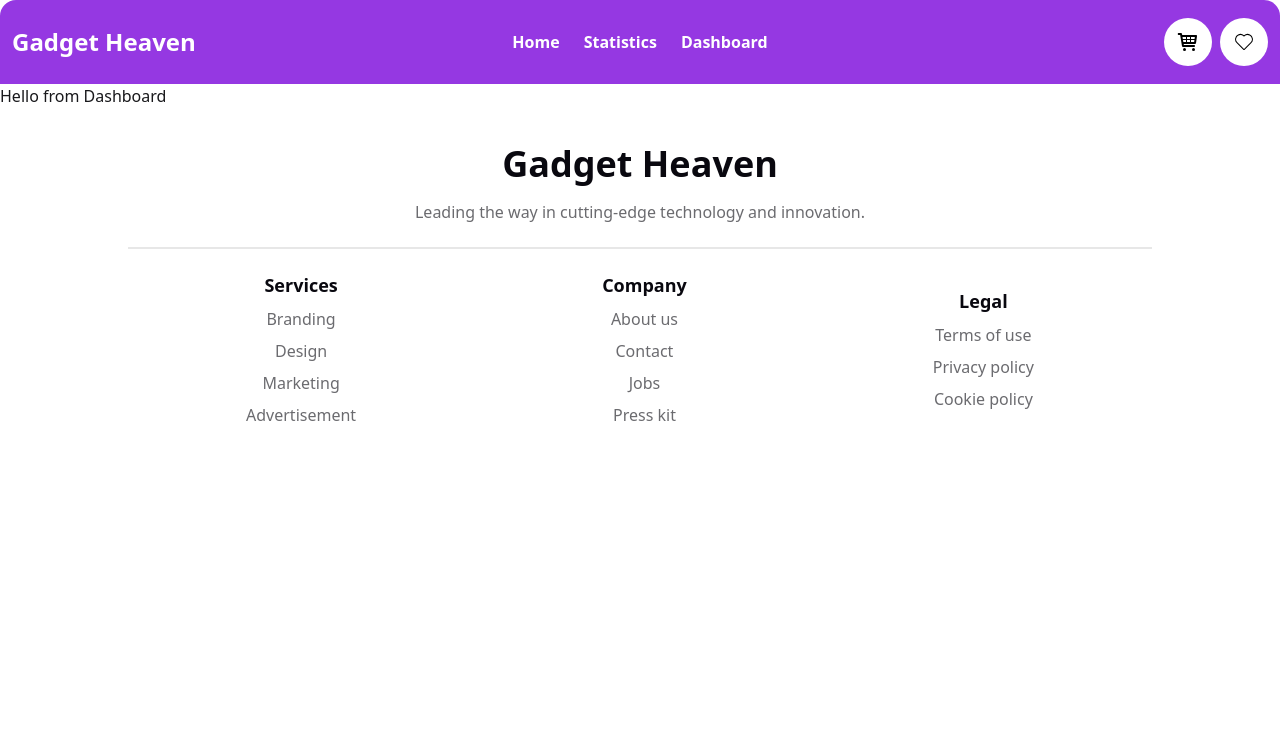
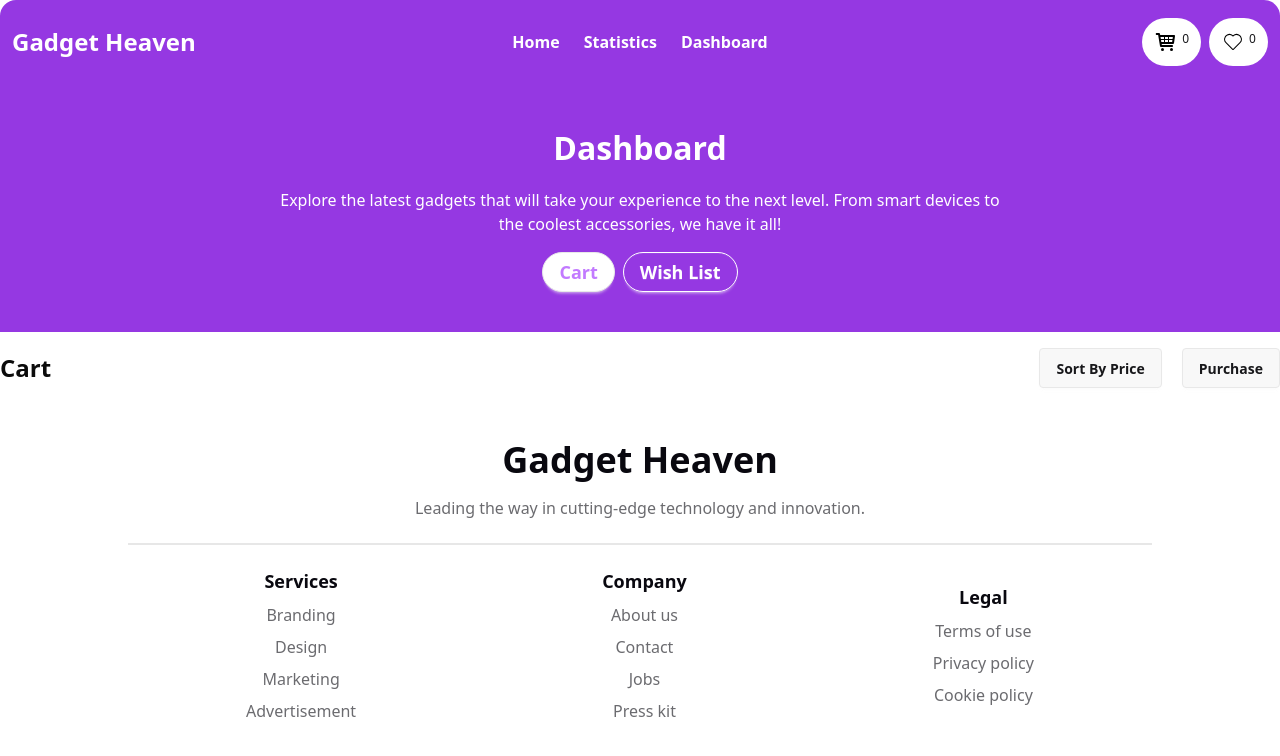
Before and after one commit to programming-hero-web-course-4/b10a8-gadget-heaven-avoiddeveloper, a React (Vite) app: page /dashboard in a window 1280 px wide. Shown: the top 756 px of the page. Built offline with nearby package versions, Linux system fonts and the light colour scheme.

Commit message:
cart and wish list added

```diff
--- a/src/App.jsx
+++ b/src/App.jsx
@@ -2,13 +2,33 @@ import { Outlet } from 'react-router-dom'
 import './App.css'
 import NavBar from './components/NavBar/NavBar'
 import Footer from './components/Footer/Footer'
+import { createContext, useState } from 'react'
+export const ItemContext = createContext([]);
+export const WishContext = createContext([]);
+
 
 function App() {
+
+  const [cart, setCart] = useState([]);
+  const [wish, setWish] = useState([]);
+
+  const increaseCart = (title) => {
+    setCart([...cart, title]);
+  }
+
+  const handleWish = (title) => {
+    setWish([...wish, title]);
+  }
+
   return (
     <div className='container mx-auto'>
-        <NavBar></NavBar>
-        <Outlet></Outlet>
-        <Footer></Footer>
+      <ItemContext.Provider value={{ cart, increaseCart }}>
+        <WishContext.Provider value={{wish, handleWish}}>
+          <NavBar></NavBar>
+          <Outlet></Outlet>
+        </WishContext.Provider>
+      </ItemContext.Provider>
+      <Footer></Footer>
     </div>
   )
 }
--- /dev/null
+++ b/src/components/Cart/Cart.jsx
@@ -0,0 +1,57 @@
+import { useContext, useEffect, useState } from "react";
+import { ItemContext } from "../../App";
+
+
+const Cart = () => {
+    const [items, setItems] = useState([]);
+
+    useEffect(() => {
+        fetch('/public/data.json')
+            .then(res => res.json())
+            .then(data => setItems(data))
+    }, []);
+
+    const { cart } = useContext(ItemContext);
+
+    const selectedItem = items.filter(item =>
+        cart.includes(item.product_title)
+    );
+
+
+
+    return (
+        <div>
+            <div className="py-4 grid grid-cols-12 justify-between items-center">
+                <div className="col-span-8">
+                    <p className="font-bold text-[24px] text-[#0B0B0B]">Cart</p>
+                </div>
+                <div className="col-span-4 flex justify-end items-center">
+                    <div className="flex gap-5">
+                        <button className="btn">Sort By Price</button>
+                        <button className="btn">Purchase</button>
+                    </div>
+                </div>
+            </div>
+
+            <div>
+                {
+                    selectedItem.map((i, index) => (
+                        <div className="flex justify-evenly items-center space-y-3" key={index}>
+                            <img src={i.product_image} alt={i.product_title}  className="w-[280px]"/>
+                            <div>
+                                <h2 className="font-semibold text-[24px] text-[#09080F]">{i.product_title}</h2>
+                                <p className="font-normal text-[18px] text-[#09080F99]">
+                                    Ultra-slim, high-performance laptop with 13.4-inch Infinity Edge display.
+                                </p>
+                                <p className="font-semibold text-[20px] text-[#09080FCC]">Price: ${i.price}</p>
+                            </div>
+                        </div>
+                    ))
+                }
+            </div>
+
+        </div>
+    );
+};
+
+export default Cart;
--- a/src/components/Dashboard/Dashboard.jsx
+++ b/src/components/Dashboard/Dashboard.jsx
@@ -1,7 +1,31 @@
+import { useState } from "react";
+import Cart from "../Cart/Cart";
+import WishList from "../WishList/WishList";
+
 const Dashboard = () => {
+    const [func, setFunc] = useState(true);
+
+    const handleFunc = () => {
+        setFunc(!func);
+    }
+
     return (
         <div>
-            <h1>Hello from Dashboard</h1>
+            <div className="bg-[#9538E2] text-white text-center space-y-4 py-10">
+                <h2 className="font-bold text-[32px]">Dashboard</h2>
+                <p className="font-normal text-base">Explore the latest gadgets that will take your experience to the next level. From smart devices to
+                    <br /> the coolest accessories, we have it all!</p>
+                <div className="space-x-2">
+                    <button onClick={handleFunc} className={func ? 'bg-white text-purple-400 btn rounded-full font-extrabold text-[18px]' : 'btn rounded-full font-extrabold text-[18px] bg-transparent border-white text-white'}>Cart</button>
+                    <button onClick={handleFunc} className={func ? 'btn rounded-full font-extrabold text-[18px] bg-transparent border-white text-white' : 'bg-white text-purple-400 btn rounded-full font-extrabold text-[18px]'}>Wish List</button>
+                </div>
+            </div>
+
+            <div>
+                {
+                    func ? <Cart></Cart> : <WishList></WishList>
+                }
+            </div>
         </div>
     );
 };
--- a/src/components/NavBar/NavBar.jsx
+++ b/src/components/NavBar/NavBar.jsx
@@ -1,8 +1,13 @@
 import { NavLink } from "react-router-dom";
 import { TiShoppingCart } from "react-icons/ti";
 import { CiHeart } from "react-icons/ci";
+import { useContext } from "react";
+import { ItemContext, WishContext } from "../../App";
 
 const NavBar = () => {
+    const { cart } = useContext(ItemContext);
+    const { wish } = useContext(WishContext);
+
     const links = <>
         <li className="font-bold text-base"><NavLink to={"/"}>Home</NavLink></li>
         <li className="font-bold text-base"><NavLink to={"/statistics"}>Statistics</NavLink></li>
@@ -40,11 +45,13 @@ const NavBar = () => {
                 </ul>
             </div>
             <div className="navbar-end gap-2">
-                <div className="bg-white p-3 rounded-full">
+                <div className="bg-white p-3 rounded-full flex gap-1">
                     <TiShoppingCart className="text-2xl text-black" />
+                    <p className="text-[12px]">{cart.length}</p>
                 </div>
-                <div className="bg-white p-3 rounded-full">
+                <div className="bg-white p-3 rounded-full  flex gap-1">
                     <CiHeart className="text-2xl text-black" />
+                    <p className="text-[12px]">{wish.length}</p>
                 </div>
 
             </div>
--- a/src/components/ProductDetails/ProductDetails.jsx
+++ b/src/components/ProductDetails/ProductDetails.jsx
@@ -1,16 +1,17 @@
 import { useLoaderData, useParams } from "react-router-dom";
 import { TiShoppingCart } from "react-icons/ti";
 import { CiHeart } from "react-icons/ci";
+import { useContext } from "react";
+import { ItemContext, WishContext } from "../../App";
 
 const ProductDetails = () => {
     const param = useParams();
     const data = useLoaderData();
+    const { increaseCart } = useContext(ItemContext);
+    const { handleWish } = useContext(WishContext);
 
     let device = data.find((item) => item.product_id === param.product_id);
     const { product_title, product_image, price, description, specifications, availability, rating } = device;
-
-    console.log(data);
-    console.log(device);
 
     return (
         <div className="h-screen">
@@ -59,8 +60,8 @@ const ProductDetails = () => {
                             </div>
 
                             <div className="flex items-center gap-2">
-                                <button className="btn rounded-full bg-violet-500 text-white font-bold text-[18px]">Add To Cart<TiShoppingCart /></button>
-                                <button className="btn btn-circle bg-violet-500"><CiHeart className="text-3xl text-white"></CiHeart></button>
+                                <button onClick={() => increaseCart(product_title)} className="btn rounded-full bg-violet-500 text-white font-bold text-[18px]">Add To Cart<TiShoppingCart /></button>
+                                <button onClick={() => handleWish(product_title)} className="btn btn-circle bg-violet-500"><CiHeart className="text-3xl text-white"></CiHeart></button>
                             </div>
                         </div>
                     </div>
--- /dev/null
+++ b/src/components/WishList/WishList.jsx
@@ -0,0 +1,46 @@
+import { useContext, useEffect, useState } from "react";
+import { WishContext } from "../../App";
+
+const WishList = () => {
+
+    useEffect(() => {
+        fetch('/public/data.json')
+            .then(res => res.json())
+            .then(data => setItems(data))
+    }, []);
+
+    const [items, setItems] = useState([]);
+    const { wish } = useContext(WishContext);
+
+    const selectedItem = items.filter(item =>
+        wish.includes(item.product_title)
+    );
+
+    return (
+        <div>
+            <div className="py-4">
+                <p className="font-bold text-[24px] text-[#0B0B0B]">Cart</p>
+            </div>
+
+            <div>
+                {
+                    selectedItem.map((i, index) => (
+                        <div className="flex justify-evenly items-center space-y-3" key={index}>
+                            <img src={i.product_image} alt={i.product_title} className="w-[280px]" />
+                            <div>
+                                <h2 className="font-semibold text-[24px] text-[#09080F]">{i.product_title}</h2>
+                                <p className="font-normal text-[18px] text-[#09080F99]">
+                                    Ultra-slim, high-performance laptop with 13.4-inch Infinity Edge display.
+                                </p>
+                                <p className="font-semibold text-[20px] text-[#09080FCC]">Price: ${i.price}</p>
+                            </div>
+                        </div>
+                    ))
+                }
+            </div>
+
+        </div>
+    );
+};
+
+export default WishList;
--- a/src/main.jsx
+++ b/src/main.jsx
@@ -8,6 +8,7 @@ import Statistics from './components/Statistics/Statistics';
 import Dashboard from './components/Dashboard/Dashboard';
 import Home from './components/Home/Home';
 import ProductDetails from './components/ProductDetails/ProductDetails';
+
 
 const router = createBrowserRouter([
   {
@@ -25,7 +26,7 @@ const router = createBrowserRouter([
       },
       {
         path: "/dashboard",
-        element: <Dashboard></Dashboard>
+        element: <Dashboard></Dashboard>,
       },
       {
         path: "/details/:product_id",
@@ -36,6 +37,8 @@ const router = createBrowserRouter([
   },
 ]);
 
+
+
 createRoot(document.getElementById('root')).render(
   <StrictMode>
     <RouterProvider router={router}></RouterProvider>
```
